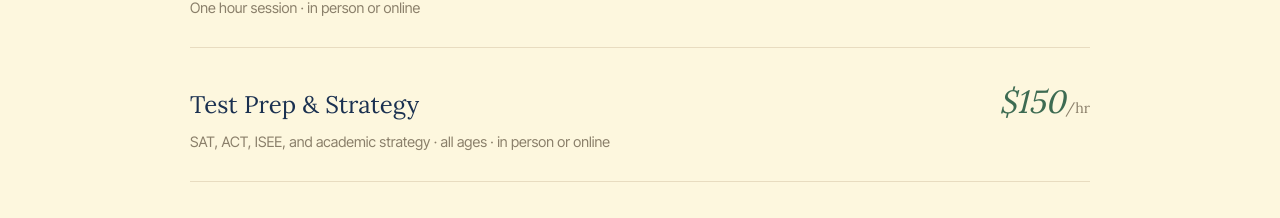
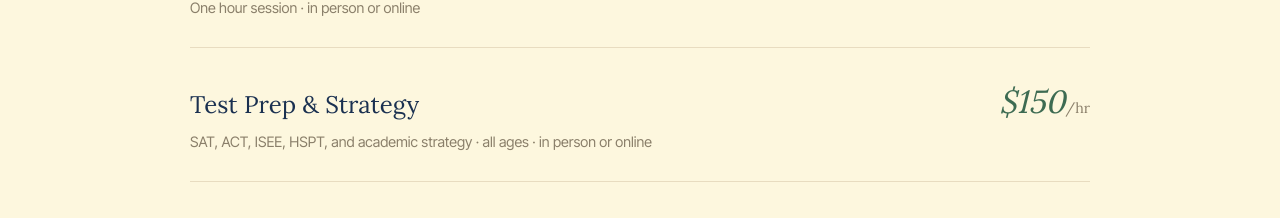
Before and after one commit to patrickparagas1/josephine-tutoring, a Next.js app: page /rates in a window 1280 px wide. Shown: the part 1058-1276 px from the top of the page. Built offline with nearby package versions, Linux system fonts and the light colour scheme.

Commit message:
Add HSPT to Test Prep & Strategy tier description

```diff
--- a/components/Rates.tsx
+++ b/components/Rates.tsx
@@ -70,7 +70,7 @@ export default function Rates() {
               Test Prep &amp; Strategy
             </div>
             <div className="rate-desc">
-              SAT, ACT, ISEE, and academic strategy · all ages · in person or online
+              SAT, ACT, ISEE, HSPT, and academic strategy · all ages · in person or online
             </div>
           </div>
           <div className="rate-price">
```
